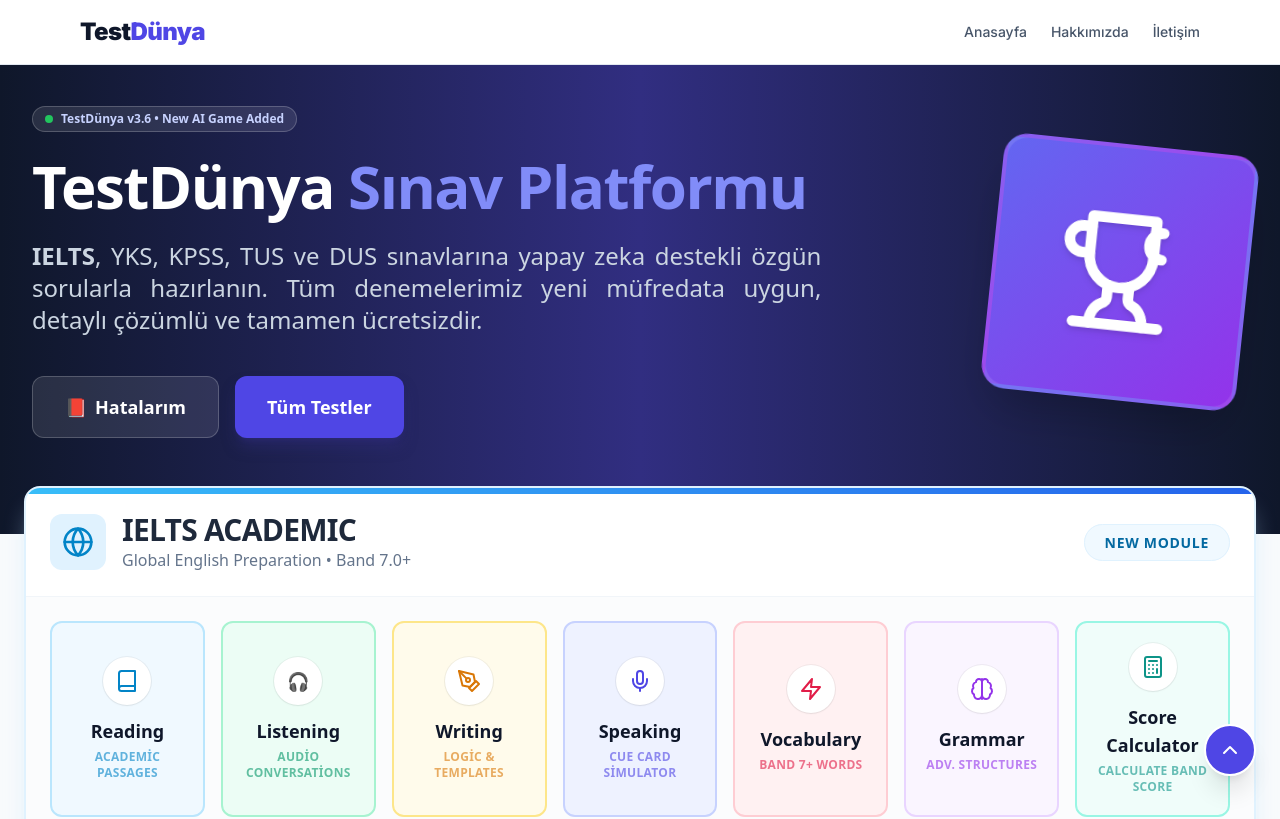
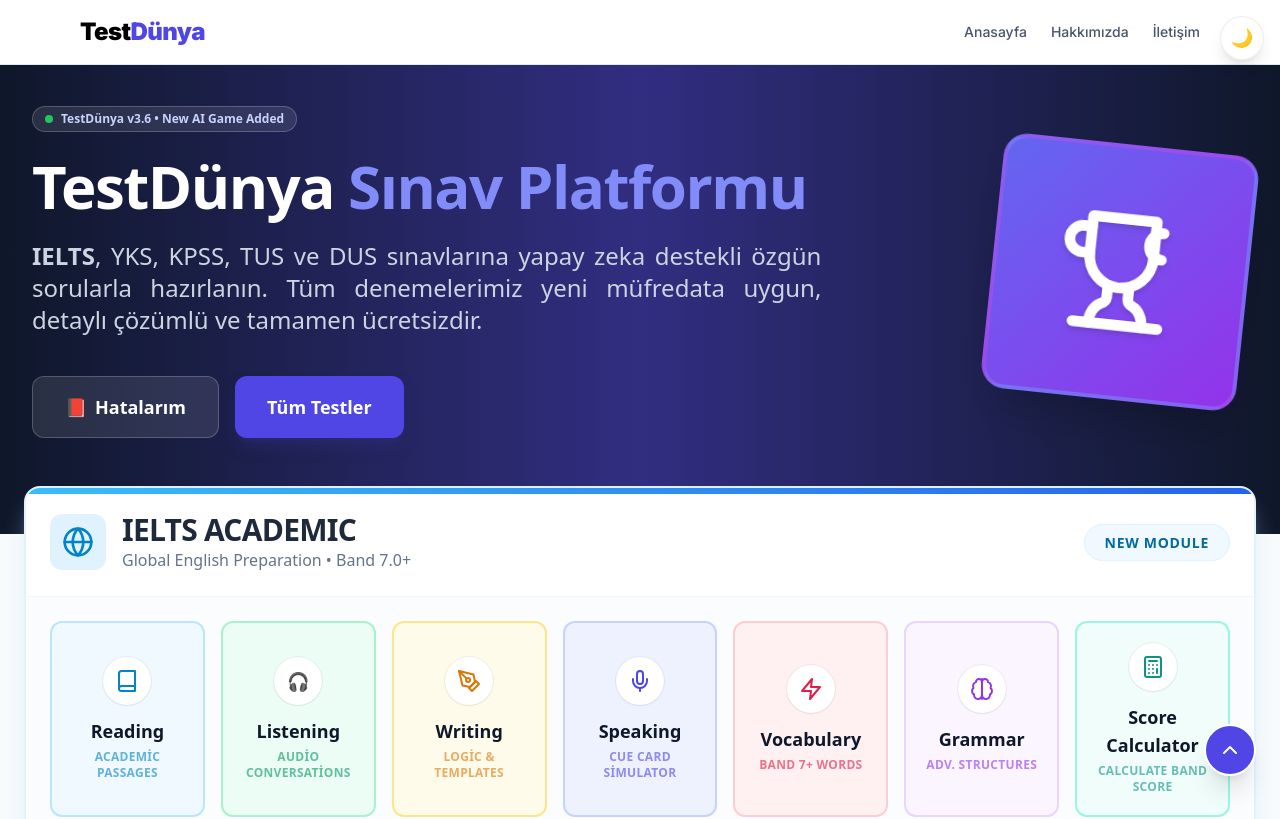
Before and after one commit to kuarkcoin/testdunya, a Next.js app: page / in a window 1280 px wide. Shown: the top 819 px of the page. Built offline with nearby package versions, Linux system fonts and the light colour scheme.

Commit message:
feat: add global persistent dark mode with flicker fix

```diff
--- /dev/null
+++ b/app/components/DarkModeToggle.tsx
@@ -0,0 +1,43 @@
+'use client'
+
+import { useEffect, useState } from 'react'
+
+export default function DarkModeToggle() {
+  const [isDark, setIsDark] = useState(false)
+
+  useEffect(() => {
+    const savedTheme = localStorage.getItem('theme')
+    const hasDarkClass = document.documentElement.classList.contains('dark')
+
+    if (savedTheme === 'dark' || hasDarkClass) {
+      document.documentElement.classList.add('dark')
+      setIsDark(true)
+      return
+    }
+
+    document.documentElement.classList.remove('dark')
+    setIsDark(false)
+  }, [])
+
+  const toggleTheme = () => {
+    const nextIsDark = !isDark
+    setIsDark(nextIsDark)
+
+    document.documentElement.classList.toggle('dark', nextIsDark)
+    localStorage.setItem('theme', nextIsDark ? 'dark' : 'light')
+  }
+
+  return (
+    <button
+      type="button"
+      onClick={toggleTheme}
+      aria-label="Tema değiştir"
+      title="Tema değiştir"
+      className="group relative inline-flex h-11 w-11 items-center justify-center rounded-full border border-zinc-200/70 bg-white/80 text-lg shadow-lg backdrop-blur-md transition-all duration-300 hover:scale-110 hover:shadow-xl dark:border-zinc-700 dark:bg-zinc-900/80"
+    >
+      <span className="transition-transform duration-300 group-hover:rotate-12">
+        {isDark ? '☀️' : '🌙'}
+      </span>
+    </button>
+  )
+}
--- a/app/components/Navbar.tsx
+++ b/app/components/Navbar.tsx
@@ -4,15 +4,15 @@ import Link from 'next/link';
 // ŞU "default" KELİMESİ EKSİK OLDUĞU İÇİN HATA VERİYORDU
 export default function Navbar() {
   return (
-    <nav className="bg-white border-b border-slate-200 py-4 shadow-sm">
+    <nav className="bg-white dark:bg-zinc-900 border-b border-slate-200 dark:border-zinc-700 py-4 shadow-sm transition-colors duration-300">
       <div className="max-w-6xl mx-auto px-4 flex justify-between items-center">
         {/* Logo */}
-        <Link href="/" className="font-black text-2xl tracking-tight text-slate-900">
+        <Link href="/" className="font-black text-2xl tracking-tight text-black dark:text-white">
           Test<span className="text-indigo-600">Dünya</span>
         </Link>
 
         {/* Linkler */}
-        <div className="flex gap-6 text-sm font-medium text-slate-600">
+        <div className="flex gap-6 text-sm font-medium text-slate-600 dark:text-zinc-300">
           <Link href="/" className="hover:text-indigo-600 transition-colors">
             Anasayfa
           </Link>
--- a/app/globals.css
+++ b/app/globals.css
@@ -7,6 +7,10 @@
   color-scheme: light;
 }
 
+html.dark {
+  color-scheme: dark;
+}
+
 body {
-  @apply bg-slate-50 text-slate-900 antialiased;
+  @apply bg-white text-black dark:bg-zinc-950 dark:text-white antialiased transition-colors duration-300;
 }
--- a/app/layout.tsx
+++ b/app/layout.tsx
@@ -7,6 +7,7 @@ import { Mic, Headphones, Gamepad2, BarChart3 } from 'lucide-react'
 import 'katex/dist/katex.min.css';
 import Navbar from './components/Navbar'
 import Footer from './components/Footer'
+import DarkModeToggle from './components/DarkModeToggle'
 
 const inter = Inter({ subsets: ['latin'] })
 
@@ -64,8 +65,18 @@ export default function RootLayout({
   children: React.ReactNode
 }) {
   return (
-    <html lang="tr" className="scroll-smooth">
-      <body className={`${inter.className} bg-slate-50 text-slate-900 antialiased relative min-h-screen flex flex-col`}>
+    <html lang="tr" className="scroll-smooth" suppressHydrationWarning>
+      <body className={`${inter.className} bg-white text-black dark:bg-zinc-950 dark:text-white transition-colors duration-300 antialiased relative min-h-screen flex flex-col`}>
+        <script
+          dangerouslySetInnerHTML={{
+            __html: `(function () {
+  const theme = localStorage.getItem("theme");
+  if (theme === "dark") {
+    document.documentElement.classList.add("dark");
+  }
+})();`,
+          }}
+        />
 
         {/* --- JSON-LD (Google Rich Snippets için Kritik) --- */}
         <Script
@@ -99,6 +110,10 @@ export default function RootLayout({
           {/* Yan panel butonların mevcut kodunla aynı kalabilir */}
         </aside>
 
+        <div className="fixed top-4 right-4 z-50">
+          <DarkModeToggle />
+        </div>
+
         <Navbar />
         <main className="flex-1 w-full">{children}</main>
         <Footer />
--- a/tailwind.config.mjs
+++ b/tailwind.config.mjs
@@ -1,5 +1,6 @@
 /** @type {import('tailwindcss').Config} */
 export default {
+  darkMode: 'class',
   content: [
     "./app/**/*.{js,ts,jsx,tsx}",
     "./components/**/*.{js,ts,jsx,tsx}"
```
Also changed, not shown: app/components/Footer.tsx (+11 -11 lines).
